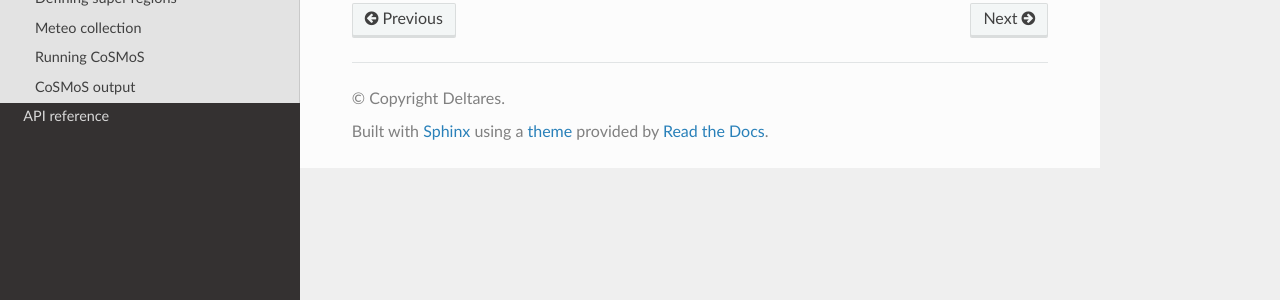
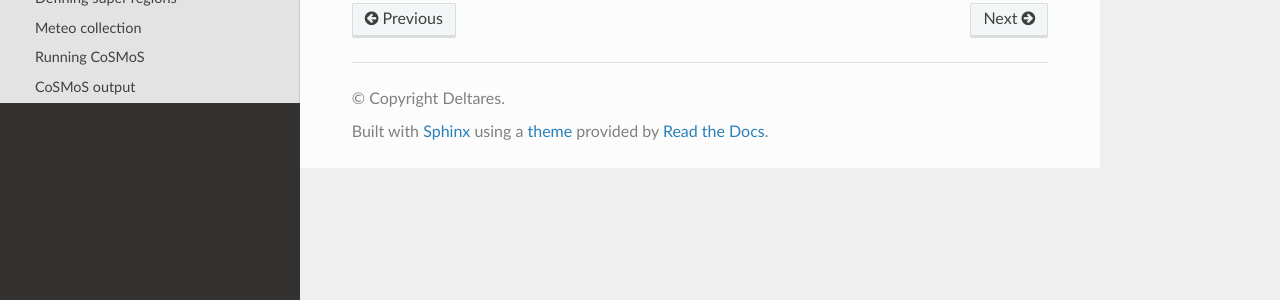
Before and after one commit to Deltares/CoSMoS, a Sphinx documentation site: the page built from docs/source/manual.rst, in a window 1280 px wide. Shown: the part 349-649 px from the top of the page. Built offline with Sphinx 7.4.7 and the Read the Docs theme 3.1.0, drawn with Linux system fonts in a browser that asks for light colours.

Commit message:
debug rtd

```diff
--- a/docs/source/index.rst
+++ b/docs/source/index.rst
@@ -15,4 +15,4 @@ Contents
 .. toctree::
 
    manual
-   functions
+..   functions
```
